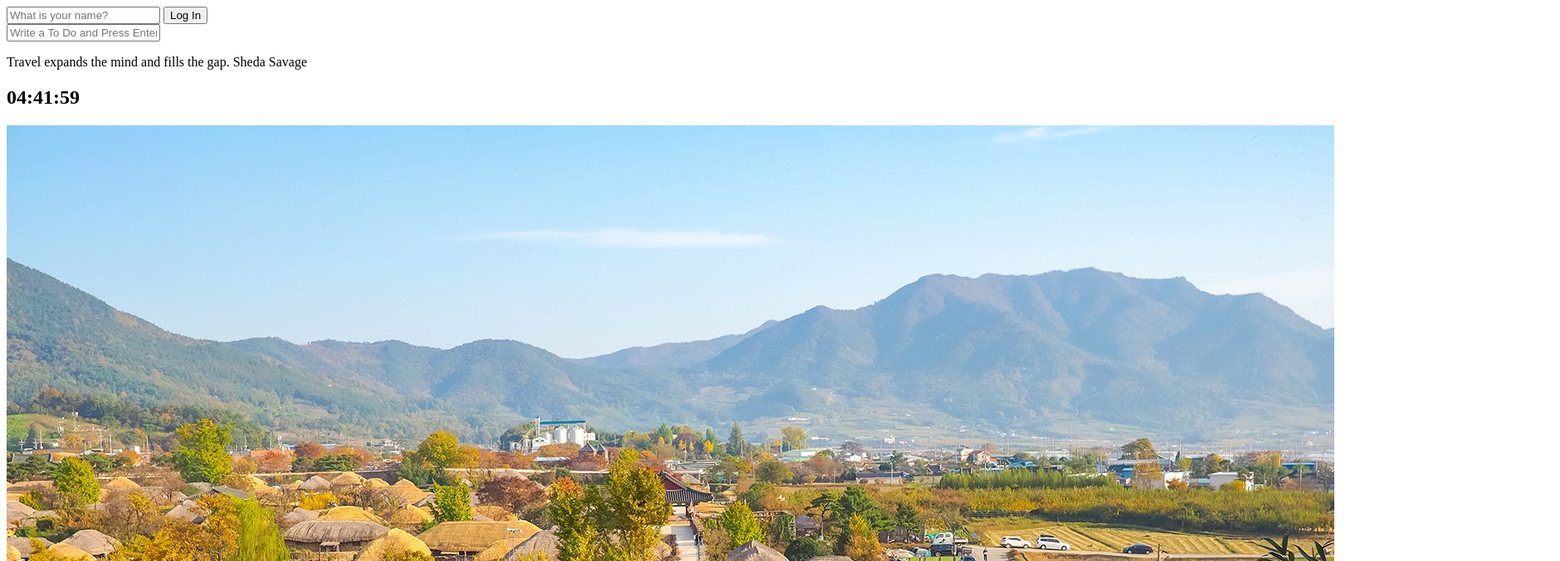
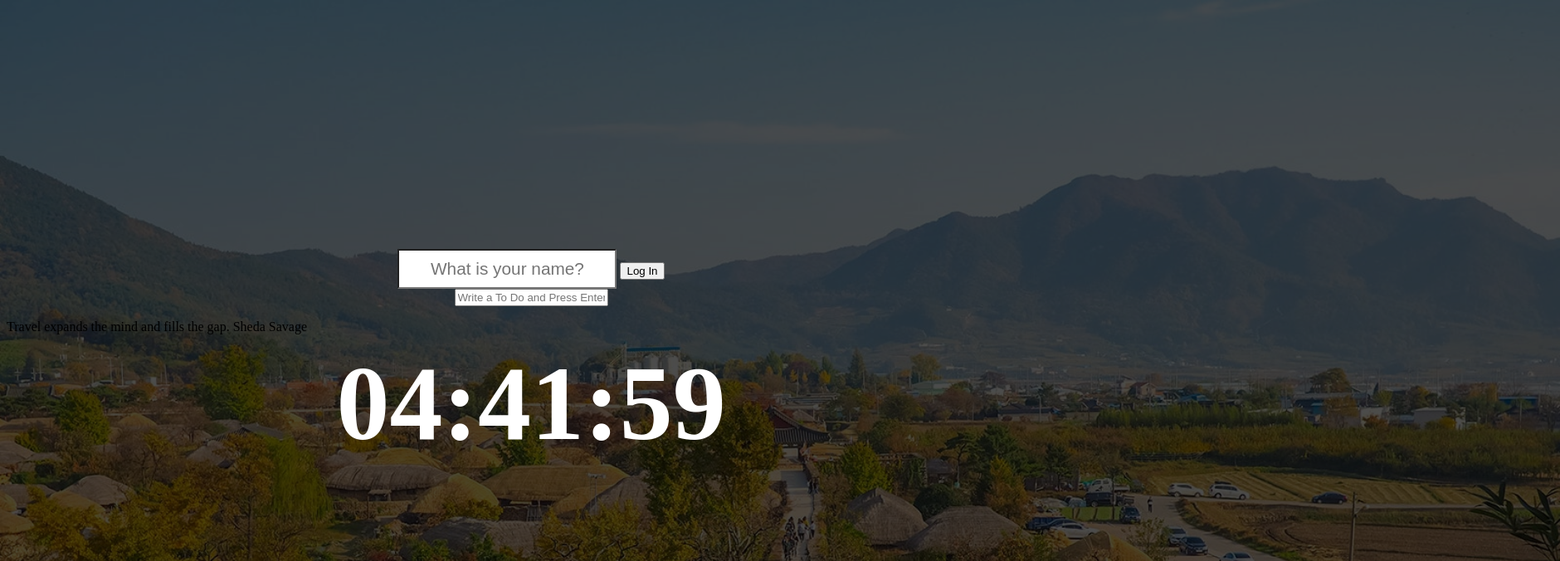
Before and after one commit to Eunjinshin/Jsweb, a plain HTML site: page index.html in a window 1280 px wide. Shown: the top 676 px of the page at 83% size, 1880 px wide, since content can reach past the window. Drawn offline with Linux system fonts and the light colour scheme.

Commit message:
webpage redegine

```diff
--- a/css/style.css
+++ b/css/style.css
@@ -1,3 +1,48 @@
 .hidden{
     display: none;
 }
+
+#bgImage{
+    position:absolute;
+    left:0;
+    top:0;
+	max-width:100%;
+    min-width:1880px;;
+    max-height:1400px;
+    min-height:1200px;
+    z-index:-5;
+    filter: brightness(30%);
+}
+
+h1{
+    text-align: center;
+    margin-top: 100px;
+    font-size: 50px;
+}
+
+#login-form{
+    text-align: center;
+    margin-top: 300px;
+}
+#login-form input:first-child{
+    text-align: center;
+    color:white;
+    font-size:1.3rem;
+    padding: 10px;
+    width: 240px;
+    background-color: white;
+}
+
+#todo-form{
+    text-align: center;
+    margin-top:0px;
+}
+
+#clock{
+    text-align: center;
+    height:260px;
+    font-size:8rem;
+    margin:10px;
+    color:white;
+    padding:-100px;
+}
--- a/js/background.js
+++ b/js/background.js
@@ -11,3 +11,4 @@ const bgImage = document.createElement("img");
 bgImage.src = `img/${chosenImage}`;
 
 document.body.appendChild(bgImage);
+bgImage.id = 'bgImage';//CSS에서 사용하기 위해
```
